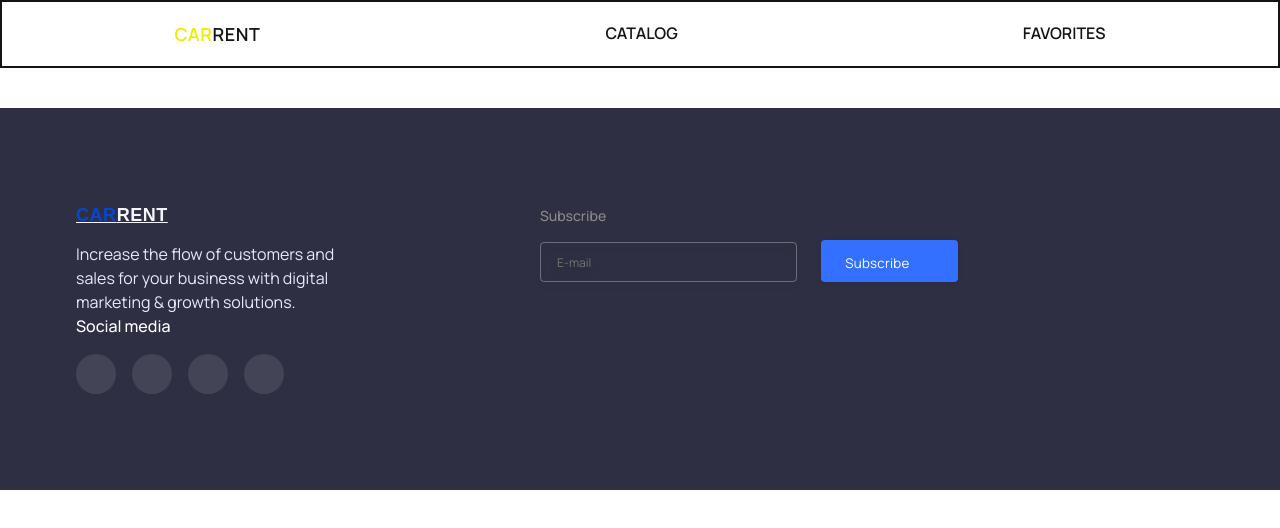
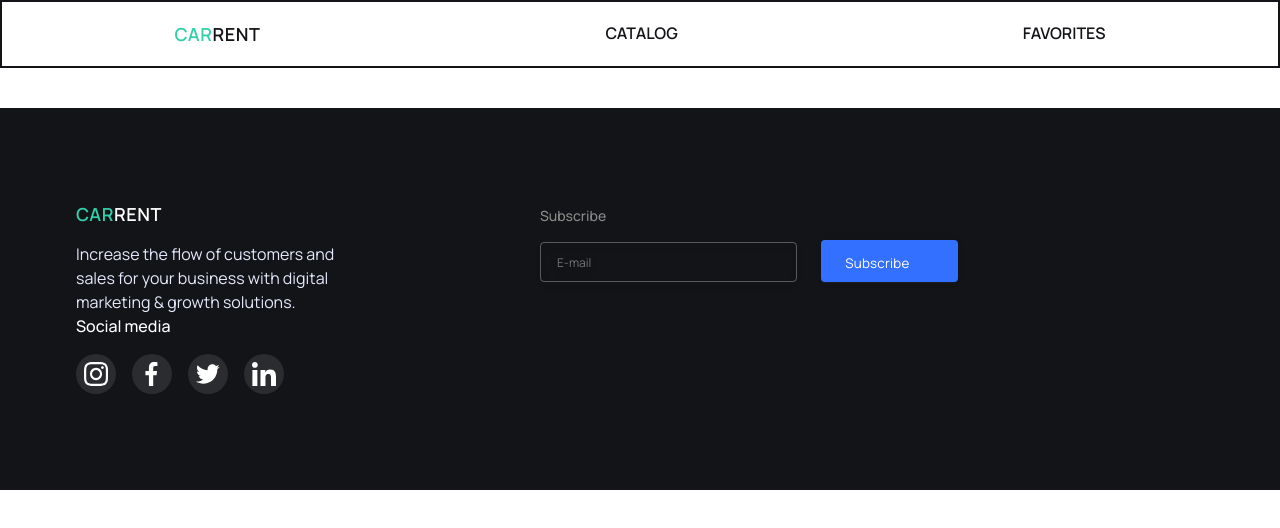
Before and after one commit to VernihoraIvan/CarRent, a React (Vite) app: page / in a window 1280 px wide. Shown: the top 528 px of the page. Built offline with nearby package versions, Linux system fonts and the light colour scheme.

Commit message:
Footer updated

```diff
--- a/src/components/Footer/Footer.jsx
+++ b/src/components/Footer/Footer.jsx
@@ -1,5 +1,5 @@
 import styles from "./Footer.module.scss";
-// import svg from "@/assets/images/icon.svg"
+import svg from "@/assets/images/icon.svg";
 
 const Footer = () => {
   return (
@@ -19,18 +19,10 @@
             <h2 className={styles.social_media_title}>Social media</h2>
             <ul className={styles.social_media_list}>
               <li className={styles.social_media_list_item}>
-                <a href="" className={styles.social_media_link}>
-                  <svg
-                    className={styles.social_media_item}
-                    width="40px"
-                    height="40px"
-                  >
-                    <use className={styles.use_social_media} href="./"></use>
-                  </svg>
-                </a>
-              </li>
-              <li className={styles.social_media_list_item}>
-                <a href="" className={styles.social_media_link}>
+                <a
+                  href="https://www.instagram.com/"
+                  className={styles.social_media_link}
+                >
                   <svg
                     className={styles.social_media_item}
                     width="40px"
@@ -38,13 +30,16 @@
                   >
                     <use
                       className={styles.use_social_media}
-                      href="./images/icon.svg#icon-tweeter"
+                      href={`${svg}#icon-instagram`}
                     ></use>
                   </svg>
                 </a>
               </li>
               <li className={styles.social_media_list_item}>
-                <a href="" className={styles.social_media_link}>
+                <a
+                  href="https://www.facebook.com/"
+                  className={styles.social_media_link}
+                >
                   <svg
                     className={styles.social_media_item}
                     width="40px"
@@ -52,13 +47,16 @@
                   >
                     <use
                       className={styles.use_social_media}
-                      href="./images/icon.svg#icon-facebook"
+                      href={`${svg}#icon-facebook`}
                     ></use>
                   </svg>
                 </a>
               </li>
               <li className={styles.social_media_list_item}>
-                <a href="" className={styles.social_media_link}>
+                <a
+                  href="https://www.twitter.com/"
+                  className={styles.social_media_link}
+                >
                   <svg
                     className={styles.social_media_item}
                     width="40px"
@@ -66,7 +64,24 @@
                   >
                     <use
                       className={styles.use_social_media}
-                      href="./images/icon.svg#icon-linkedin"
+                      href={`${svg}#icon-twitter`}
+                    ></use>
+                  </svg>
+                </a>
+              </li>
+              <li className={styles.social_media_list_item}>
+                <a
+                  href="https://www.linkedin.com/"
+                  className={styles.social_media_link}
+                >
+                  <svg
+                    className={styles.social_media_item}
+                    width="40px"
+                    height="40px"
+                  >
+                    <use
+                      className={styles.use_social_media}
+                      href={`${svg}#icon-linkedin`}
                     ></use>
                   </svg>
                 </a>
--- a/src/components/Footer/Footer.module.scss
+++ b/src/components/Footer/Footer.module.scss
@@ -44,7 +44,7 @@
 
 .social_media_link:hover,
 .social_media_link:focus {
-  background-color: #31d0aa;
+  background-color: $primary-green;
 }
 
 .social_media_list_item {
@@ -70,17 +70,17 @@
 }
 
 footer .second_logo {
-  color: #f4f4fd;
+  color: $primary-white;
   font-weight: 800;
   text-transform: uppercase;
-  font-family: "Raleway", sans-serif;
   font-size: 18px;
   line-height: 1.17;
   letter-spacing: 0.03em;
+  text-decoration: none;
 }
 
 footer {
-  background-color: #2e2f42;
+  background-color: $primary-black;
 }
 
 .summury {
@@ -105,7 +105,7 @@
   border-radius: 4px;
   height: 40px;
   background-color: inherit;
-  color: #ffffff;
+  color: $primary-white;
   padding-top: 8px;
   padding-bottom: 8px;
   padding-left: 16px;
@@ -142,5 +142,5 @@
 }
 
 .blue_logo {
-  color: $secondary-blue;
+  color: $primary-green;
 }
--- a/src/components/SharedLayout/SharedLayout.module.scss
+++ b/src/components/SharedLayout/SharedLayout.module.scss
@@ -14,7 +14,7 @@
 }
 
 .logo1 {
-  color: #efec00;
+  color: $primary-green;
 }
 
 header {
--- a/src/scss/base/_variables.scss
+++ b/src/scss/base/_variables.scss
@@ -2,9 +2,10 @@
 $font-regular: "Manrope", sans-serif;
 
 // colors
-$primary-blue: #3470FF;
-$secondary-blue: #0B44CD;
+$primary-blue: #3470ff;
+$secondary-blue: #0b44cd;
 $primary-white: #ffffff;
 $primary-black: #121417;
-$primary_grey: #F9F9F9;
+$primary_grey: #f9f9f9;
+$primary-green: #31d0aa;
 $primary-animation: transform linear 0.3s;
```
Also changed, not shown: src/assets/images/icon.svg.
